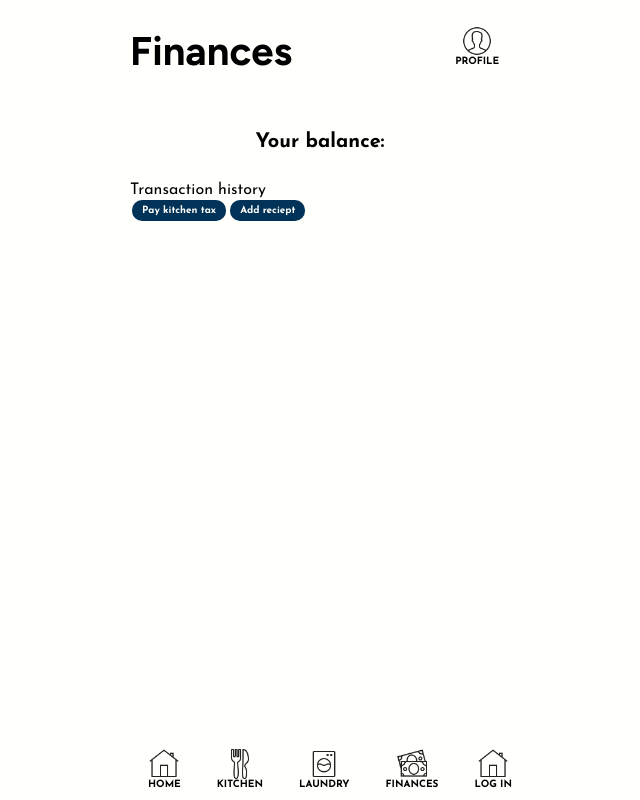
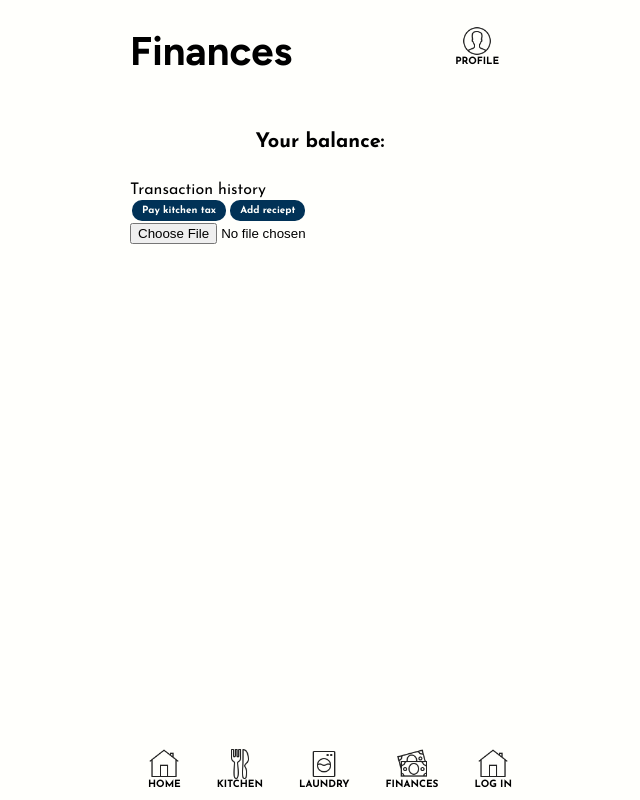
Before and after one commit to vlkeniko/dorm8s, a React (Create React App) app: page /finances in a window 1280 px wide. Shown: the whole page, without its empty margins (310-950 px from the left). Built offline with nearby package versions, Linux system fonts and the light colour scheme; a web font is replaced by a local one.

Commit message:
finances add receipt (half working)

```diff
--- a/src/components/FinanceButtons.js
+++ b/src/components/FinanceButtons.js
@@ -3,8 +3,9 @@ export default function FinanceButtons() {
 
   return (
     <div>
-<button className="finance-button">Pay kitchen tax</button>
-<button className="finance-button">Add reciept</button>
+      <button className="finance-button">Pay kitchen tax</button>
+      <button className="finance-button" id="btn">Add reciept</button>
+      <input type="file" accept="image/*" capture="camera" for="btn" />
 
     </div>
   )
```
Also changed, not shown: 1 other file (tests, documents, lock files or other folders).
